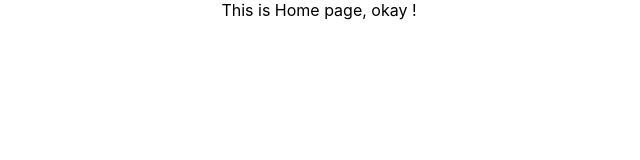
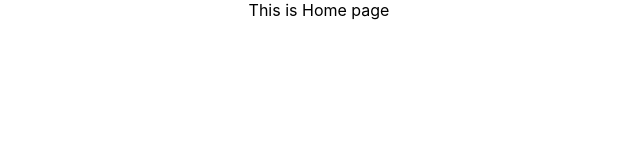
Before and after one commit to kajalgupta-98/twitter_clone, a React (Create React App) app: page / in a window 1280 px wide. Shown: the top 160 px of the page, without its empty margins (321-961 px from the left). Built offline with nearby package versions, Linux system fonts and the light colour scheme.

Commit message:
Revert "label added"

```diff
--- a/src/pages/home/Home.js
+++ b/src/pages/home/Home.js
@@ -3,7 +3,7 @@ import React from 'react'
 const Home = () => {
   return (
     <div>
-      This is Home page, okay !
+      This is Home page
     </div>
   )
 }
--- a/src/pages/register/Register.js
+++ b/src/pages/register/Register.js
@@ -4,7 +4,6 @@ const Register = () => {
   return (
     <div>
       Registration page
-      <label>Name </label>
       <input type='text' placeholder='enter name'/>
     </div>
   )
```
